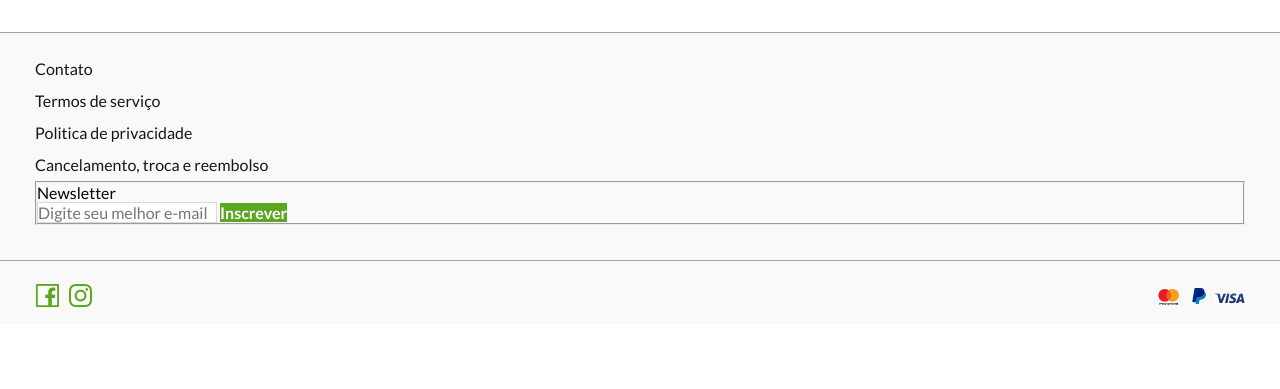
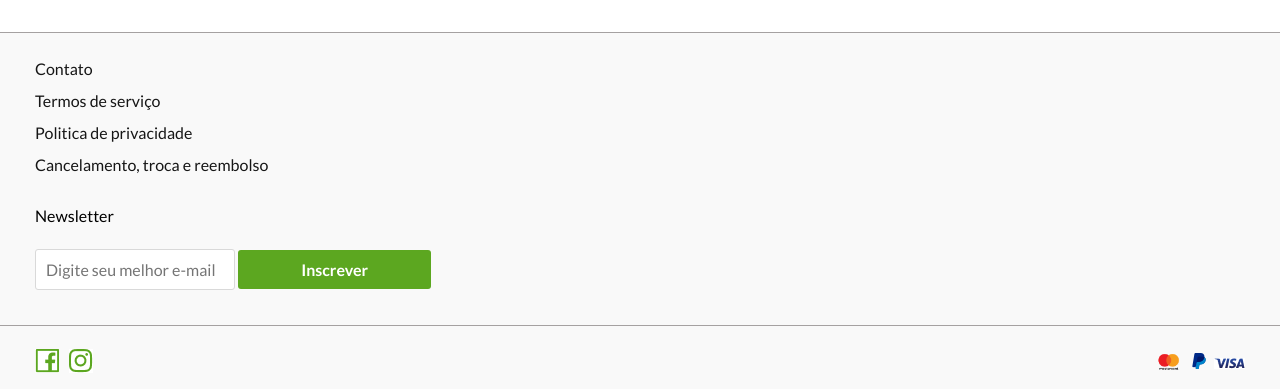
Before and after one commit to jhonatasv/selfcare, a plain HTML site: page index.html in a window 1280 px wide. Shown: the part 1084-1473 px from the top of the page. Before the commit the page ends 1408 px from the top, so only its background shows below. Drawn offline with Linux system fonts and the light colour scheme.

Commit message:
ajuste em bt-submit e fieldset

```diff
--- a/assets/css/style.css
+++ b/assets/css/style.css
@@ -175,7 +175,7 @@ footer {
     color: var(---color-black);
 }
 
-.campo-email fieldset {
+fieldset {
     display: flex;
     flex-direction: column;
     row-gap: 10px;
@@ -183,22 +183,24 @@ footer {
     border: none;
 }
 
-.campo-email input {
+.input-email {
     padding: 10px;
     border-radius: 3px;
-}
-
-input:nth-last-of-type(2) {
     color: #A8A4A4;
     border: 0.395833px solid #D9D9D9;
 }
 
 .btn-submit{
+    width: 193px;
+    margin-top: 15px;
     background-color: #5CA720;
     font-weight: 800;
     color: var(---color-white);
     border: none;
     transition: all 0.5s ease;
+    border-radius: 3px;
+    padding: 10px;
+
 }
 
 .btn-submit:hover {
```
